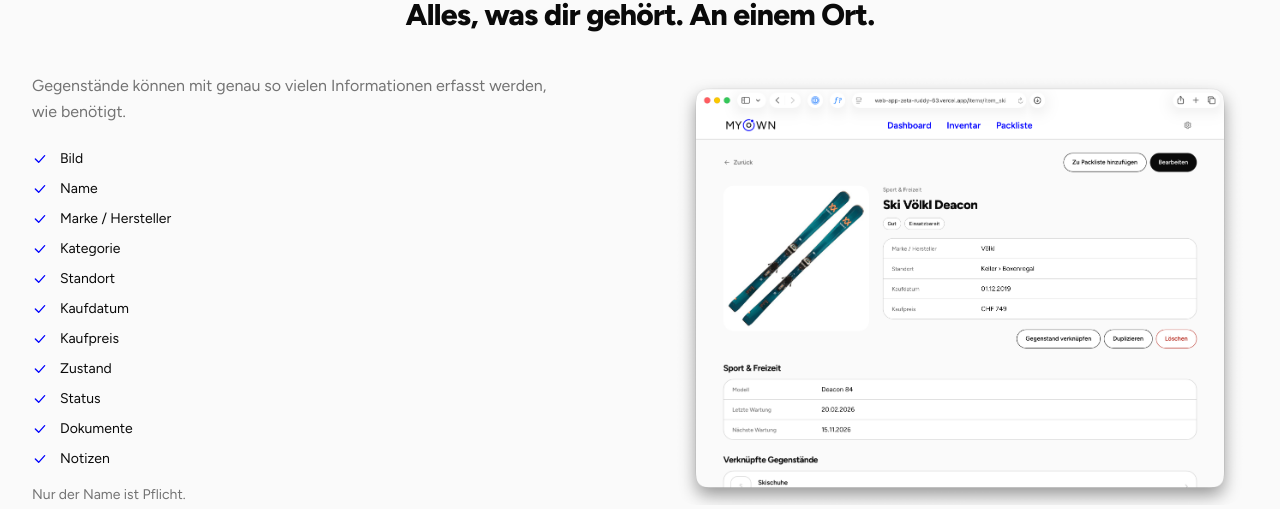
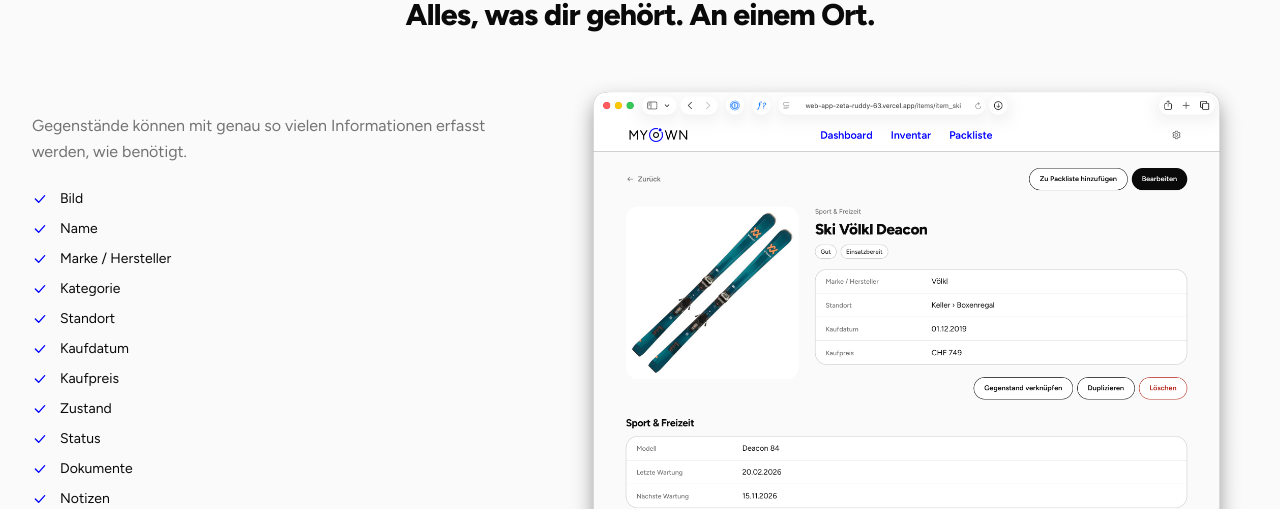
Before and after one commit to mrcldbrnr/marketing-page, a Next.js app: page /funktionen in a window 1280 px wide. Shown: the part 443-952 px from the top of the page. Built offline with nearby package versions, Linux system fonts and the light colour scheme; no server answers.

Commit message:
funktionen: spaltenbreite screenshot/text

```diff
--- a/src/components/sections/feature-row.tsx
+++ b/src/components/sections/feature-row.tsx
@@ -18,22 +18,22 @@ export function FeatureRow({ feature, index }: FeatureRowProps) {
         <h2 className="mt-2 text-2xl font-extrabold tracking-tight text-balance sm:text-3xl">{feature.title}</h2>
       </div>
 
-      <div className="mt-10 grid items-center gap-10 lg:grid-cols-2 lg:gap-16">
-        <div className={flip ? "lg:order-2" : undefined}>
+      <div className="mt-10 grid items-center gap-10 lg:grid-cols-12 lg:gap-16">
+        <div className={flip ? "lg:order-2 lg:col-span-5" : "lg:col-span-5"}>
           <p className="leading-relaxed text-muted text-pretty">{feature.description}</p>
           <div className="mt-6">
             <FeatureContentBlock content={feature.content} />
           </div>
         </div>
 
-        <div className="relative aspect-[4/3] w-full overflow-hidden rounded-3xl">
+        <div className="relative aspect-[4/3] w-full overflow-hidden rounded-3xl lg:col-span-7">
           <Image
             src={feature.visualSrc}
             alt={feature.visualCaption}
             fill
             unoptimized={feature.visualSrc.endsWith(".gif")}
             className="object-cover object-top"
-            sizes="(min-width: 1024px) 50vw, 100vw"
+            sizes="(min-width: 1024px) 58vw, 100vw"
           />
         </div>
       </div>
```
